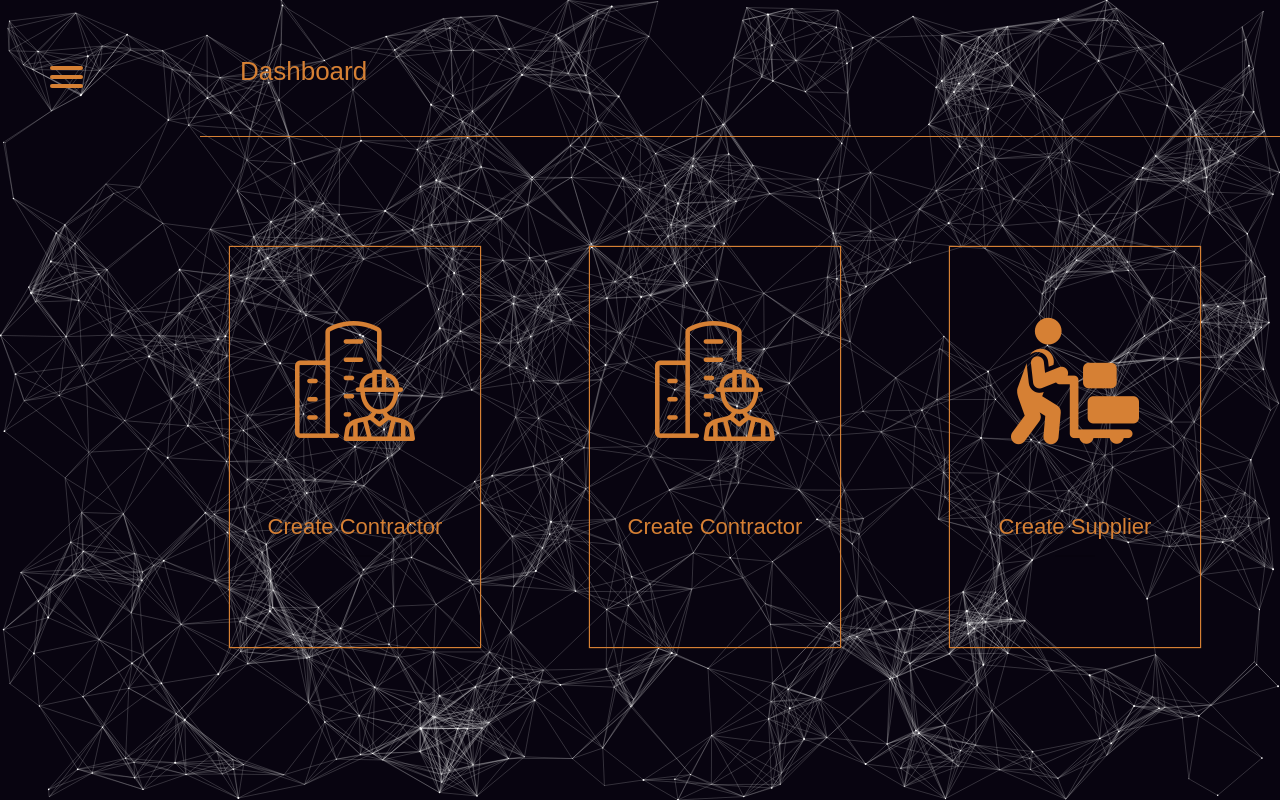
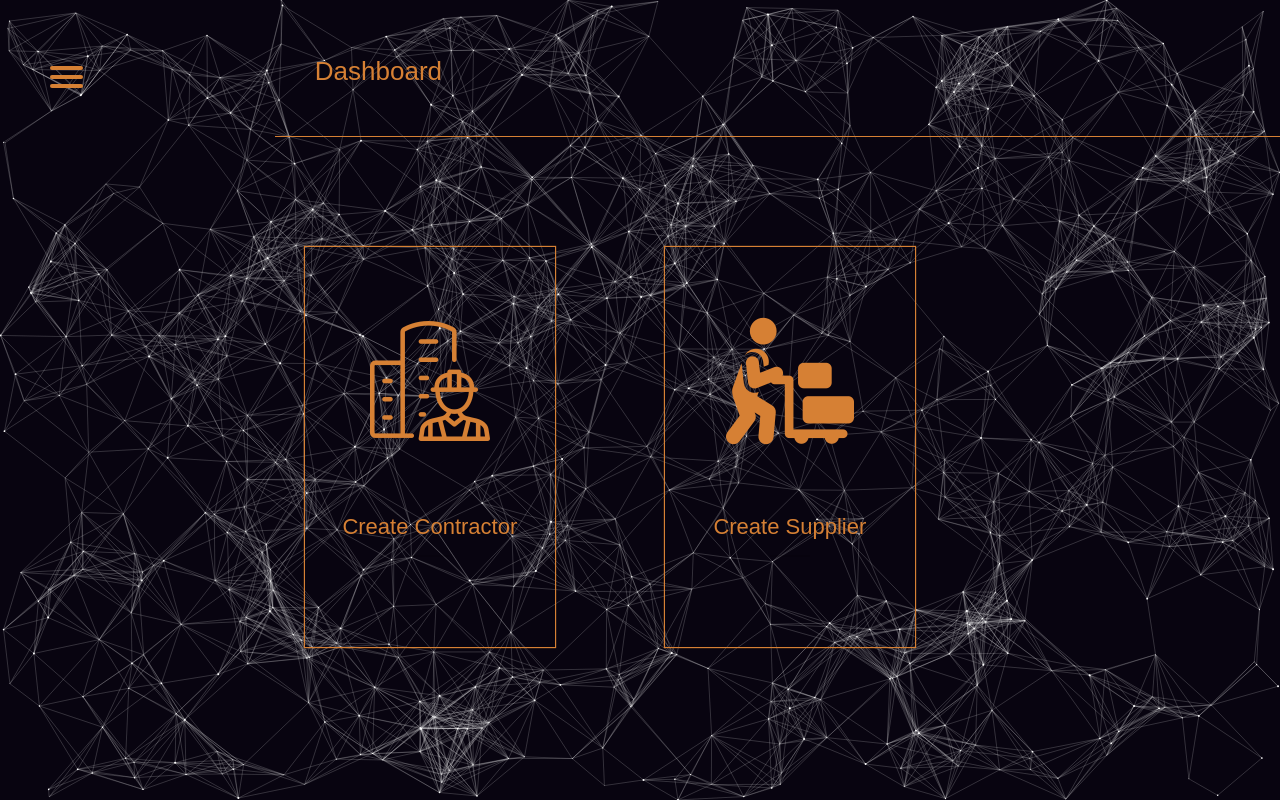
Before and after one commit to Mohammed394/hydraE, a Vue app: page /Main in a window 1280 px wide. Built offline with nearby package versions, Linux system fonts and the light colour scheme.

Commit message:
Update MainMenu.vue

```diff
--- a/src/views/MainMenu.vue
+++ b/src/views/MainMenu.vue
@@ -49,37 +49,6 @@
 ===================================== -->
 
       <div class="content-wrapper">
-        <div class="content">
-          <div
-            class="flip-container"
-            ontouchstart="this.classList.toggle('hover');"
-          >
-            <div class="flipper">
-              <div class="front">
-                <!-- front content -->
-                <img
-                  class="flip-image"
-                  src="../assets/images/contractor.png"
-                  alt="Image alt text"
-                />
-                <div class="block-content">
-                  <h3>Create Contractor</h3>
-                </div>
-              </div>
-              <div class="back">
-                <!-- back content -->
-                <h3>Summary</h3>
-                <p>
-                  You can create a verfied contractor without needing for
-                  activation his account
-                </p>
-                <button class="button" @click="toggleModal">Create</button>
-              </div>
-            </div>
-          </div>
-          <CreateContractorModal @close="toggleModal" :showModal="showModal">
-          </CreateContractorModal>
-        </div>
         <div class="content">
           <div
             class="flip-container"
```
